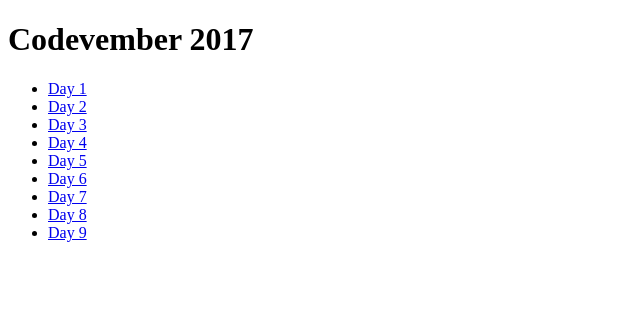
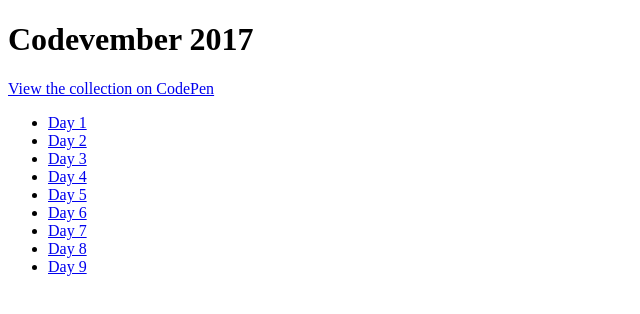
Before and after one commit to RadValentin/codevember-2017, a website: page index.html in a window 1280 px wide. Shown: the whole page, without its empty margins (0-640 px from the left). Drawn offline with Linux system fonts and the light colour scheme.

Commit message:
Add CodePen collection link

```diff
--- a/index.html
+++ b/index.html
@@ -8,6 +8,7 @@
 </head>
 <body>
   <h1>Codevember 2017</h1>
+  <p><a href="https://codepen.io/collection/AGzkME/">View the collection on CodePen</a></p>
   <ul>
     <li><a href="./day-1/index.html">Day 1</a></li>
     <li><a href="./day-2/index.html">Day 2</a></li>
```
